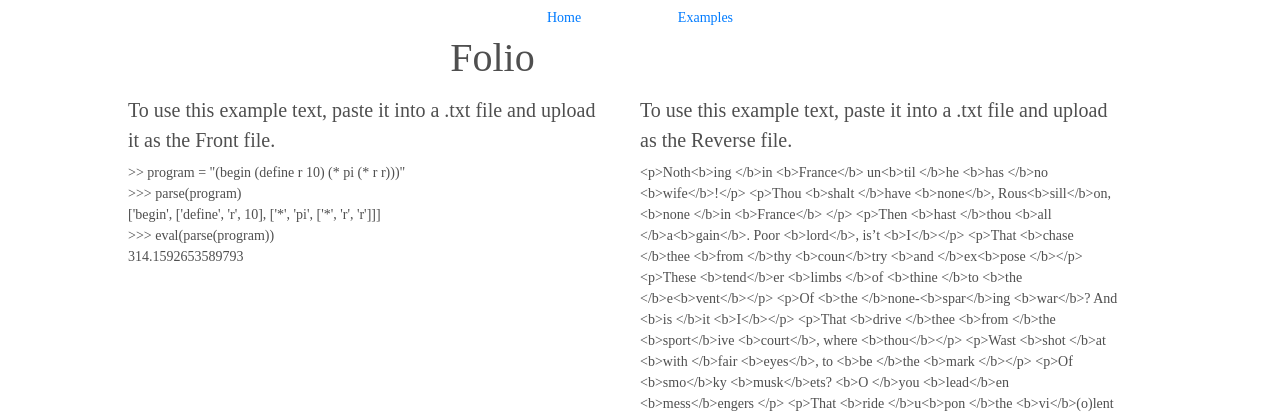
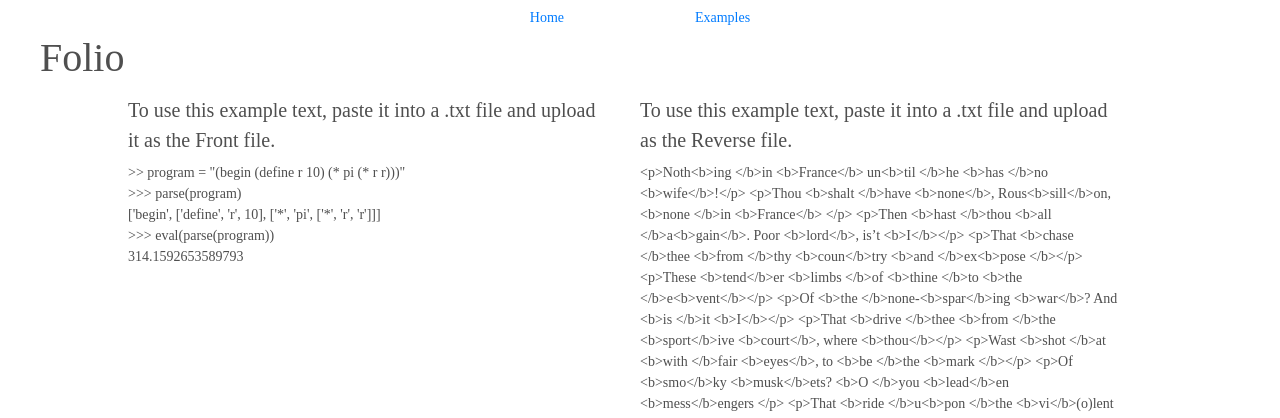
Before and after one commit to jml1996/final_project_1_venv, a Flask app: page /examples in a window 1280 px wide. Shown: the top 418 px of the page. Run offline with Flask 2, Linux system fonts and the light colour scheme; some libraries are stand-ins or nearby versions.

Commit message:
Folio left. Sexy.

```diff
--- a/static/styles.css
+++ b/static/styles.css
@@ -41,6 +41,7 @@
 h1 {
     font-size: 4rem;
     text-align: left;
+    margin-left: 4rem;
 }
 
 h2 {
--- a/templates/layout.html
+++ b/templates/layout.html
@@ -16,21 +16,17 @@
 
     </head>
     <body>
+    <div class="container">
+        <nav>
+            <a href="/">Home</a>
+            <a href="/examples">Examples</a>
+        </nav>
+    </div>
+        <h1>Folio</h1>
     <div class="large-container">
-        <div class="container">
-            <nav>
-                <a href="/">Home</a>
-                <a href="/examples">Examples</a>
-            </nav>
-            <h1>Folio</h1>
-        </div>
-        <div class="container2">
-            <!-- <div class=container2> -->
             <div class="row">
                 {% block body %}{% endblock %}
             </div>
-            <!-- </div> -->
-        </div>
     </div>
     </body>
 </html>
```
Also changed, not shown: templates/index.html (+9 -5 lines).
